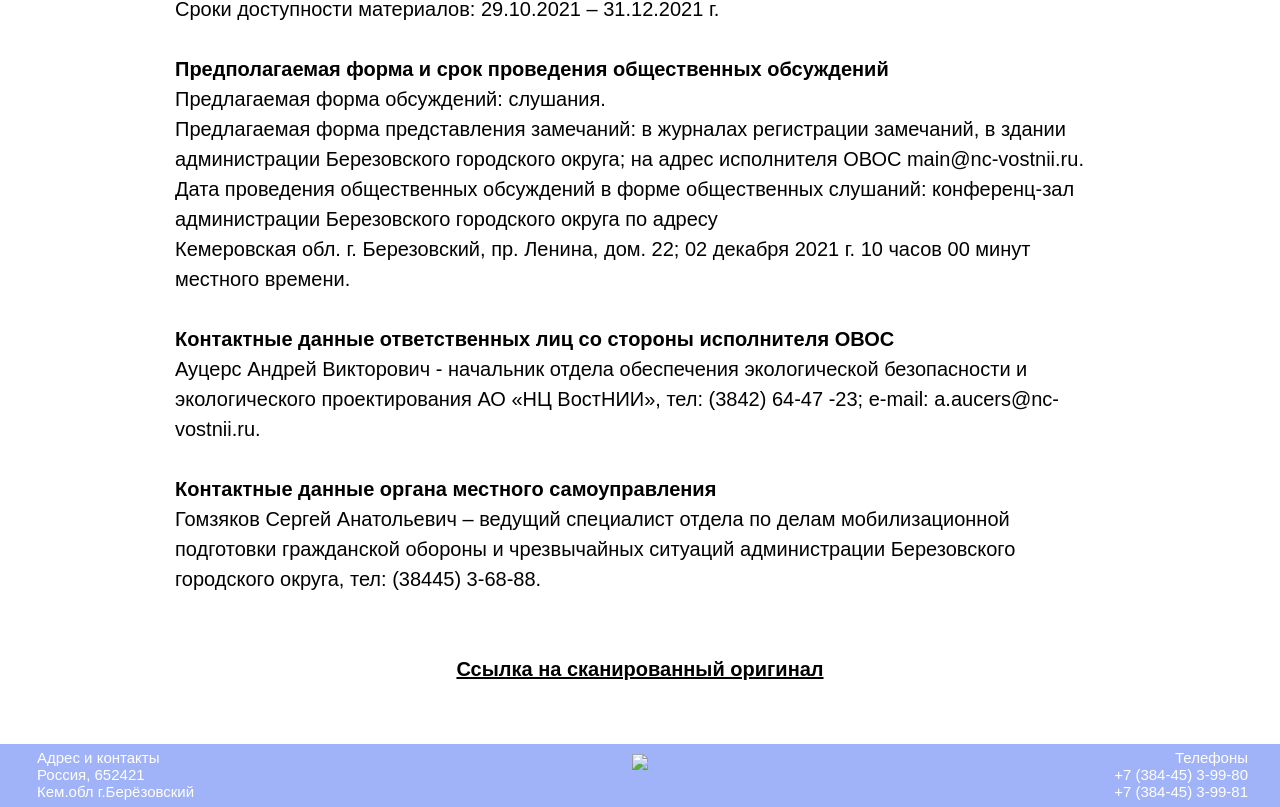
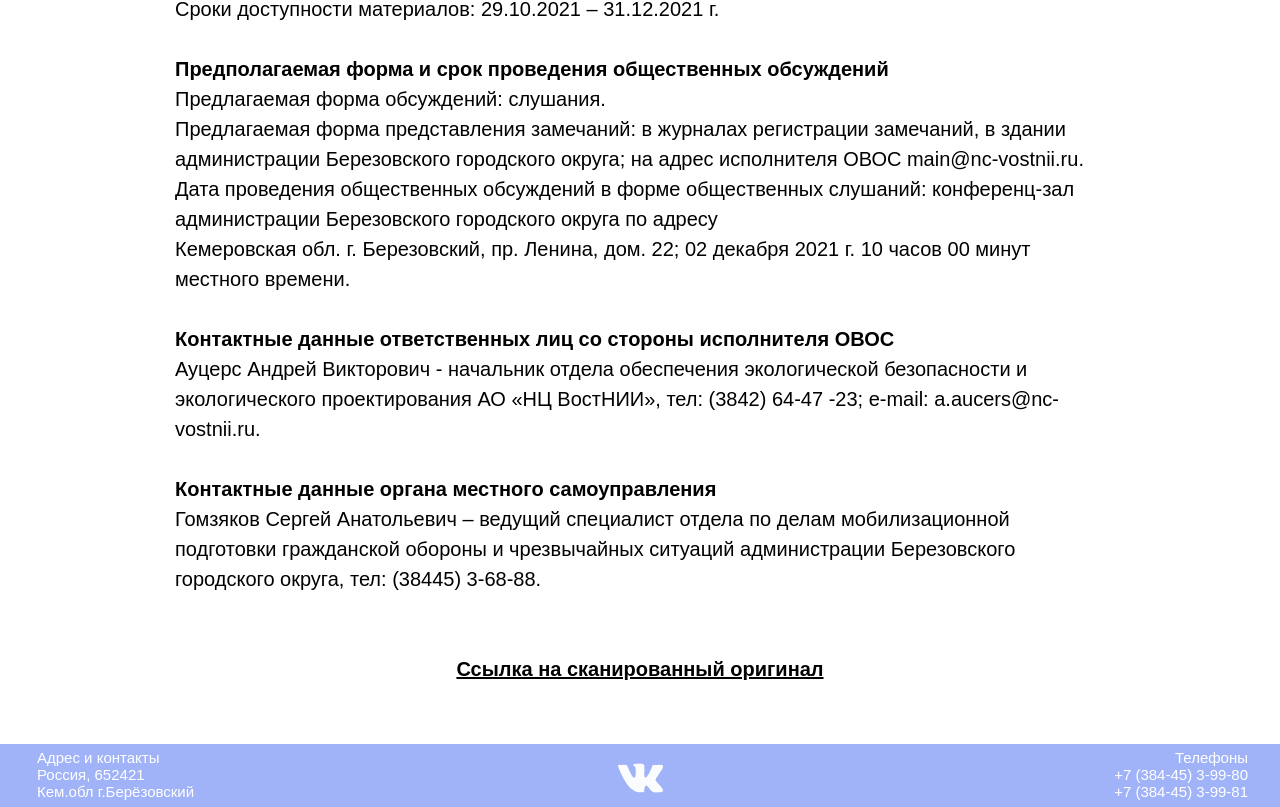
Before and after one commit to VatrFlex/sayt-diplom, a plain HTML site: page oficalnaya-3.html in a window 1280 px wide. Shown: the part 1962-2769 px from the top of the page. Drawn offline with Linux system fonts and the light colour scheme; the site is published under a folder, as on GitHub Pages, so addresses that start at the root find nothing; a web font is replaced by a local one.

Commit message:
Update oficalnaya-3.html

```diff
--- a/oficalnaya-3.html
+++ b/oficalnaya-3.html
@@ -116,7 +116,7 @@
             Россия, 652421<br>
             Кем.обл г.Берёзовский<br>
         </div>
-        <div class="vk"><a href="https://vk.com/cof_berezovskaya"><img src="/Img/vk.png "></a></div>
+        <div class="vk"><a href="https://vk.com/cof_berezovskaya"><img src="Img/vk.png "></a></div>
         <div class="infpd2">
             Телефоны<br>
             +7 (384-45) 3-99-80<br>
```
